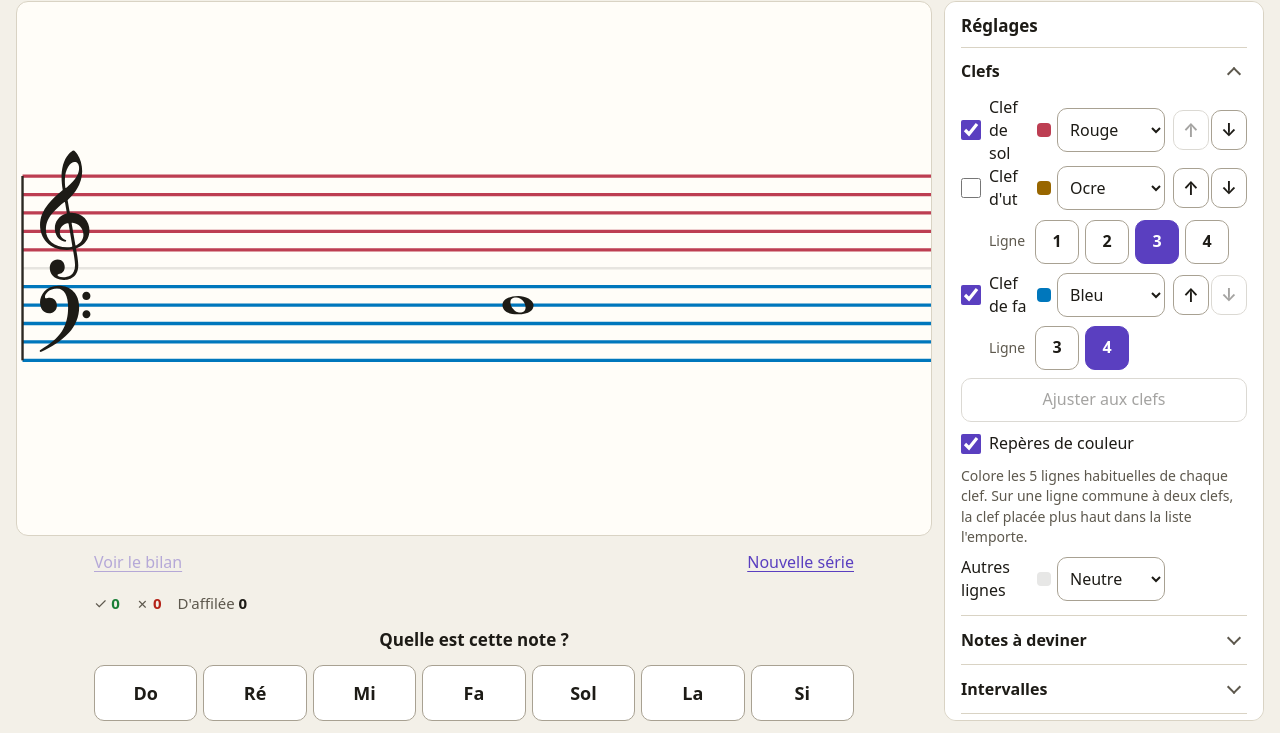
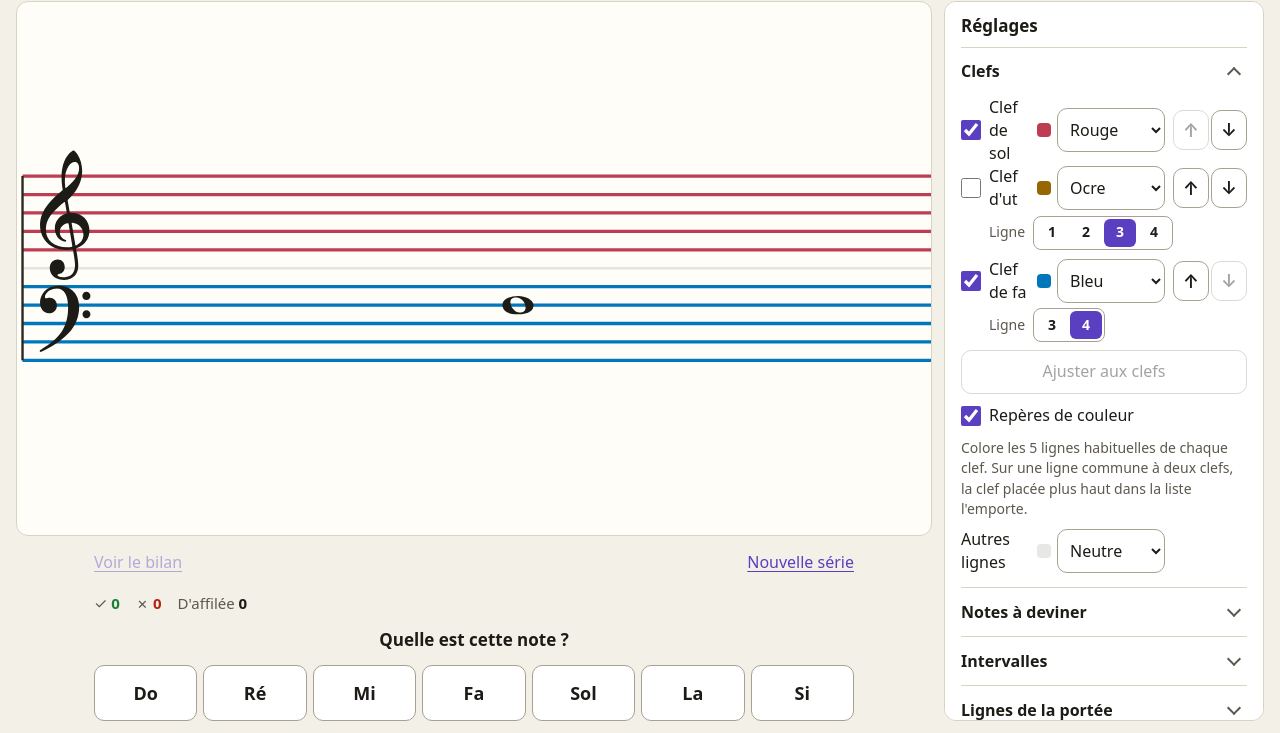
Before and after one commit to Nelyah/music-guess, a plain HTML site: page index.html in a window 1280 px wide. Shown: the part 67-800 px from the top of the page. Drawn offline with Linux system fonts and the light colour scheme.

Commit message:
Shrink the clef line picker into a compact segmented control

```diff
--- a/index.html
+++ b/index.html
@@ -367,11 +367,12 @@ main.settings-open .dock { display: none; }
   gap: var(--s2);
 }
 .line-row { min-height: 48px; }
-.clef-lines { grid-column: 1 / -1; display: flex; align-items: center; gap: 6px; padding: 0 0 var(--s2) 28px; }
-.clef-lines span { color: var(--muted); font-size: 14px; margin-right: var(--s1); }
-.clef-lines button { min-width: 44px; padding: 0; font-weight: 600; font-variant-numeric: tabular-nums; }
-.clef-lines button[aria-pressed="true"] { background: var(--accent); border-color: var(--accent); color: var(--on-accent); }
-.clef-lines button[aria-pressed="true"]:disabled { opacity: 1; cursor: default; }
+.clef-lines { grid-column: 1 / -1; display: flex; align-items: center; gap: var(--s2); margin: calc(-1 * var(--s1)) 0 var(--s2) 28px; }
+.clef-lines span { color: var(--muted); font-size: 14px; }
+.segments { display: flex; gap: 2px; padding: 2px; background: var(--surface); border: 1px solid var(--control); border-radius: 8px; }
+.segments button { min-width: 32px; min-height: 28px; padding: 0; border: 0; border-radius: 6px; font-size: 14px; font-weight: 600; font-variant-numeric: tabular-nums; background: transparent; }
+.segments button[aria-pressed="true"] { background: var(--accent); color: var(--on-accent); }
+.segments button[aria-pressed="true"]:disabled { opacity: 1; cursor: default; }
 .pick { display: flex; align-items: center; gap: 6px; }
 .pick select { flex: 1; min-width: 0; }
 .pick:has(:disabled) .swatch { opacity: .4; }
@@ -2645,9 +2646,11 @@ for (const clef of FAMILIES) {
     lines.setAttribute("aria-label", `${clef.label} : ligne`);
     const caption = document.createElement("span");
     caption.textContent = "Ligne";
-    lines.append(caption);
+    const segments = document.createElement("div");
+    segments.className = "segments";
+    lines.append(caption, segments);
     for (const n of clef.lines) {
-      const chip = stepButton(String(n), `${clef.label} ${lineName(n)}`, lines);
+      const chip = stepButton(String(n), `${clef.label} ${lineName(n)}`, segments);
       chip.addEventListener("click", () => pickLine(clef, n));
       chips.push(chip);
     }
```
